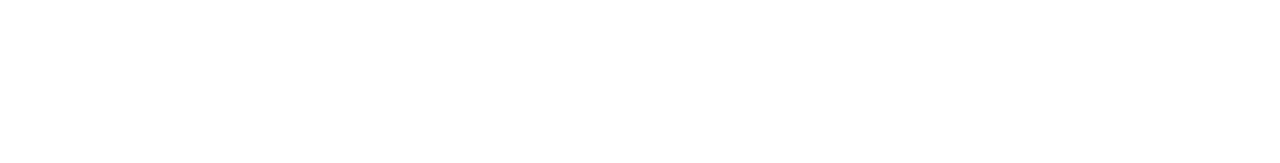
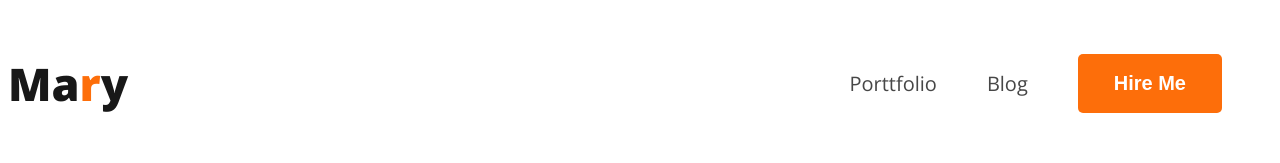
Before and after one commit to Sagor0007/web-developer-porttfolio, a plain HTML site: page index.html in a window 1280 px wide. Drawn offline with nearby package versions, Linux system fonts and the light colour scheme.

Commit message:
added nav

```diff
--- a/index.html
+++ b/index.html
@@ -4,9 +4,24 @@
     <meta charset="UTF-8">
     <meta name="viewport" content="width=device-width, initial-scale=1.0">
     <title>Web Developer Porttfolio</title>
+
+    <link rel="preconnect" href="https://fonts.googleapis.com">
+<link rel="preconnect" href="https://fonts.gstatic.com" crossorigin>
+<link href="https://fonts.googleapis.com/css2?family=Open+Sans:wght@400;700;800&display=swap" rel="stylesheet">
+
+
+    <link rel="stylesheet" href="style/porttfolio.css">
 </head>
 <body>
     <header>
+        <nav>
+            <h3 class="nav-title">Ma<span class="text-primary">r</span>y</h3>
+            <ul>
+                <li><a href="">Porttfolio</a></li>
+                <li><a href="">Blog</a></li>
+                <li><button class="btn-primary">Hire Me</button></li>
+            </ul>
+        </nav>
 
     </header>
 
--- /dev/null
+++ b/style/porttfolio.css
@@ -0,0 +1,55 @@
+body{
+    font-family: 'Open Sans', sans-serif;
+}
+
+.text-primary{
+    color: #FD6E0A;
+
+}
+
+nav{
+    display: flex;
+    justify-content: space-between;
+    align-items: center;
+}
+.nav-title{
+    color: var(--Dark-01, #181818);
+font-size: 45px;
+font-weight: 800;
+line-height: normal;
+}
+.btn-primary{
+    border-radius: 5px;
+background: #FD6E0A;
+border: 0;
+color: var(--White-Color, #FFF);
+font-size: 20px;
+font-style: normal;
+font-weight: 700;
+padding: 18px 36px;
+line-height: normal
+
+
+}
+
+nav > ul{
+    display: flex;
+    align-items: center;
+}
+
+nav li {
+    list-style: none;
+    margin-right: 50px;
+    font-size: 20px;
+font-style: normal;
+font-weight: 400;
+line-height: normal
+
+
+}
+
+nav a {
+    text-decoration: none;
+    color: var(--Dark-02, #474747);
+
+}
```
